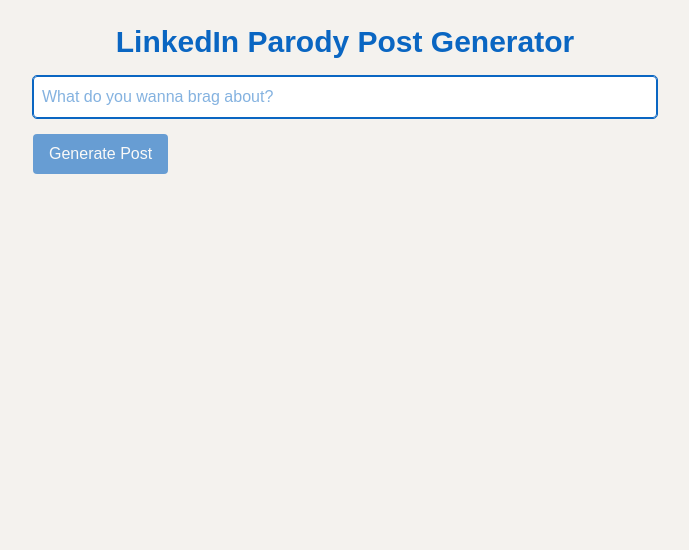
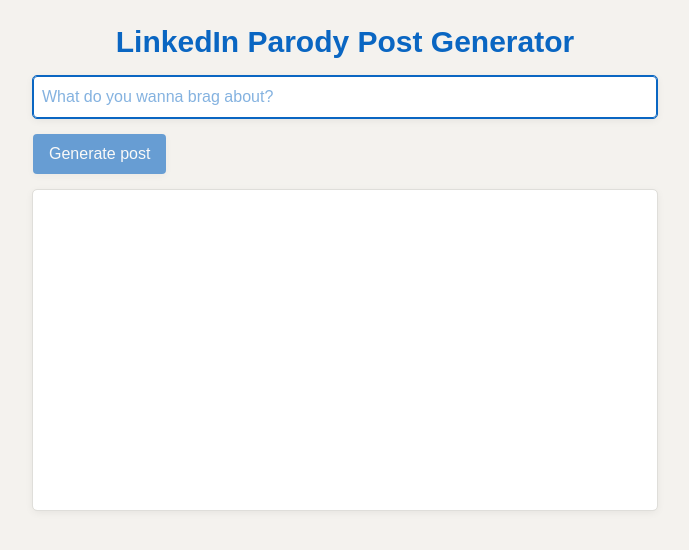
Before and after one commit to ameerza123/LinkedIn-BS-Generator, a Next.js app: page / in a window 1280 px wide. Shown: the top 550 px of the page, without its empty margins (295-984 px from the left). Built offline with nearby package versions, Linux system fonts and the light colour scheme.

Commit message:
UI changes to output box + added dropshadows

```diff
--- a/src/app/page.tsx
+++ b/src/app/page.tsx
@@ -45,6 +45,7 @@
           backgroundColor: 'rgb(255, 255, 255)',
           color: 'rgb(10, 102, 194)',
           outline: '1px solid rgb(10, 102, 194)',
+          boxShadow: '0 2px 8px rgba(0,0,0,0.07)',
         }}
       />
 
@@ -56,26 +57,36 @@
           backgroundColor: 'rgb(10, 102, 194)',
           opacity: loading || !input ? 0.6 : 1,
           cursor: loading || !input ? 'not-allowed' : 'pointer',
+          boxShadow: '0 2px 8px rgba(0,0,0,0.07)',
         }}
       >
-        {loading ? 'Generating...' : 'Generate Post'}
+        {loading ? 'Generating...' : 'Generate post'}
       </button>
 
-      {output && (
-        <>
       <textarea
         value={output}
         readOnly
-            className="w-full h-60 border p-2 rounded mb-2"
-            style={{ backgroundColor: 'rgb(255, 255, 255)', color: 'black' }}
+        className="w-full h-80 p-2 rounded mb-2"
+        style={{
+          backgroundColor: 'rgb(255, 255, 255)',
+          color: 'black',
+          border: 'none',
+          outline: '1px solid rgb(223, 222, 218)',
+          resize: 'none',
+          overflow: 'auto',
+          boxShadow: '0 2px 8px rgba(0,0,0,0.07)',
+        }}
       />
+      {output && (
         <button
           onClick={handleCopy}
           className="bg-green-600 text-white px-4 py-2 rounded"
+          style={{
+            boxShadow: '0 2px 8px rgba(0,0,0,0.07)',
+          }}
         >
           Copy to Clipboard
         </button>
-        </>
       )}
     </main>
   );
```
Lines whose indentation alone changed are shown as unchanged.
